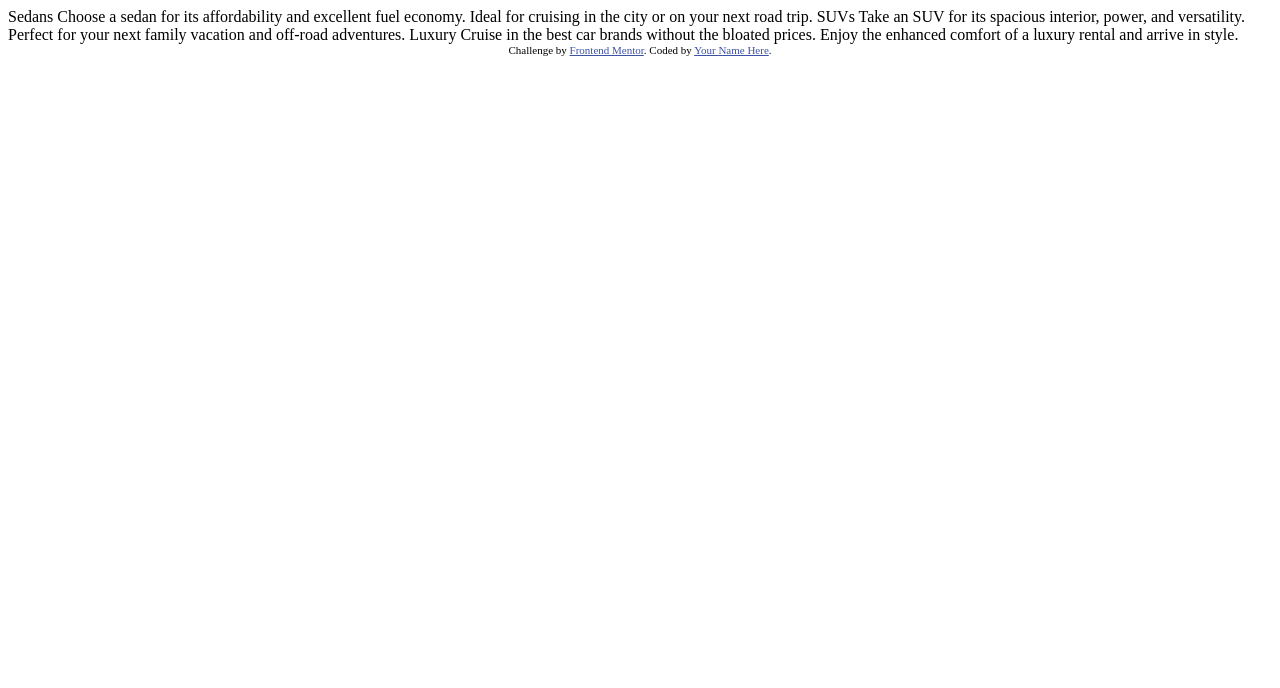
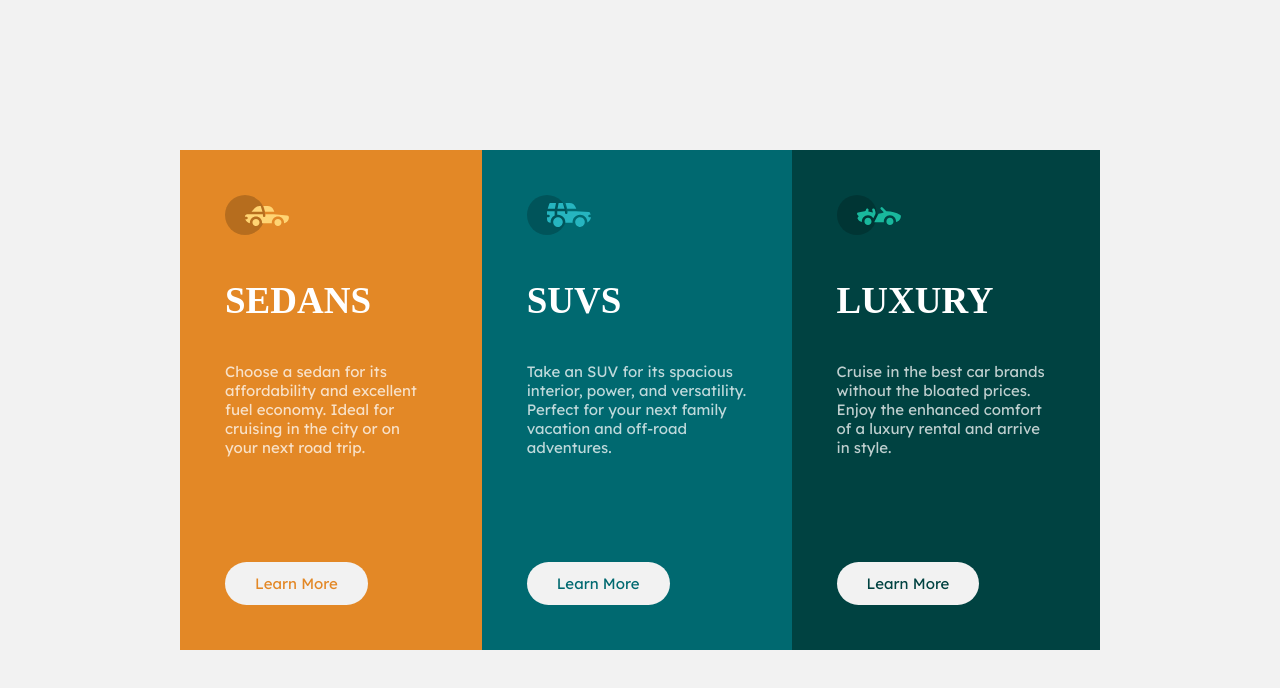
Before and after one commit to inocenciooo/column-preview, a plain HTML site: page index.html in a window 1280 px wide. Drawn offline with Linux system fonts and the light colour scheme; a web font is replaced by a local one.

Commit message:
versão desktop realizada

```diff
--- /dev/null
+++ b/css/style.css
@@ -0,0 +1,86 @@
+@import url('https://fonts.googleapis.com/css2?family=Big+Shoulders:opsz,wght@10..72,100..900&family=Lexend+Deca:wght@100..900&display=swap');
+
+:root {
+  --Bright-orange: hsl(31, 77%, 52%);
+  --Dark-cyan: hsl(184, 100%, 22%);
+  --Very-dark-cyan: hsl(179, 100%, 13%);
+  --Transparent-white-paragraphs: hsla(0, 0%, 100%, 0.75);
+  --Very-light-gray-background-headings-buttons: hsl(0, 0%, 95%);
+}
+* {
+  margin: 0;
+  padding: 0;
+  box-sizing: border-box;
+}
+button {
+  all: unset;
+  cursor: pointer;
+}
+body {
+  font-family: "Lexend Deca";
+  font-weight: 400;
+  height: 100vh;
+  display: flex;
+  flex-direction: column;
+  justify-content: center;
+  align-items: center;
+  background-color: var(--Very-light-gray-background-headings-buttons);
+}
+
+/*PRINICPAL*/
+.hero {
+  display: flex;
+  color: var(--Transparent-white-paragraphs);
+  height: 500px;
+  width: 920px;
+}
+.hero .card {
+  padding: 45px;
+  display: flex;
+  flex-direction: column;
+  font-size: 15px;
+}
+
+.hero .card button {
+  background-color: var(--Very-light-gray-background-headings-buttons);
+  margin-top: auto;
+  padding: 12px 30px;
+  border-radius: 50px;
+  align-self: self-start;
+}
+.hero h2 {
+  font-family: "Big Shoulders";
+  color: white;
+  margin: 40px 0;
+  text-transform: uppercase;
+  font-size: 37px;
+  font-weight: 700;
+}
+.hero .sedans {
+  background-color: var(--Bright-orange);
+}
+.hero .sedans button {
+  color: var(--Bright-orange);
+}
+.hero .suvs {
+  background-color: var(--Dark-cyan);
+}
+.hero .suvs button {
+  color: var(--Dark-cyan);
+}
+.hero .luxury {
+  background-color: var(--Very-dark-cyan);
+}
+.hero .luxury button {
+  color: var(--Very-dark-cyan);
+}
+
+/*FOOTER*/
+.attribution {
+  font-size: 11px;
+  text-align: center;
+}
+
+.attribution a {
+  color: hsl(228, 45%, 44%);
+}
--- a/index.html
+++ b/index.html
@@ -1,36 +1,48 @@
 <!DOCTYPE html>
 <html lang="en">
+
 <head>
   <meta charset="UTF-8">
-  <meta name="viewport" content="width=device-width, initial-scale=1.0"> <!-- displays site properly based on user's device -->
+  <meta name="viewport" content="width=device-width, initial-scale=1.0">
 
   <link rel="icon" type="image/png" sizes="32x32" href="./images/favicon-32x32.png">
+  <link rel="stylesheet" href="./css/style.css">
 
-  <title>Frontend Mentor | 3-column preview card component</title>
+  <title>column preview| Vinícius Inocêncio</title>
 
-  <!-- Feel free to remove these styles or customise in your own stylesheet 👍 -->
-  <style>
-    .attribution { font-size: 11px; text-align: center; }
-    .attribution a { color: hsl(228, 45%, 44%); }
-  </style>
+
 </head>
+
 <body>
-
-  Sedans
-  Choose a sedan for its affordability and excellent fuel economy. Ideal for cruising in the city
-  or on your next road trip.
-
-  SUVs
-  Take an SUV for its spacious interior, power, and versatility. Perfect for your next family vacation
-  and off-road adventures.
-
-  Luxury
-  Cruise in the best car brands without the bloated prices. Enjoy the enhanced comfort of a luxury
-  rental and arrive in style.
-
+  <main class="hero">
+    <section class="card sedans">
+      <div class="icone"><img src="./css/images/icon-sedans.svg"></div>
+      <h2>Sedans</h2>
+      <p>Choose a sedan for its affordability and excellent fuel economy. Ideal for cruising in the city
+        or on your next road trip.</p>
+      <button>Learn More</button>
+    </section>
+    <section class="card suvs">
+      <div class="icone"><img src="./css/images/icon-suvs.svg"></div>
+      <h2>SUVs</h2>
+      <p> Take an SUV for its spacious interior, power, and versatility. Perfect for your next family vacation
+        and off-road adventures.</p>
+      <button>Learn More</button>
+    </section>
+    <section class="card luxury">
+      <div class="icone"><img src="./css/images/icon-luxury.svg"></div>
+      <h2>Luxury</h2>
+      <p> Cruise in the best car brands without the bloated prices. Enjoy the enhanced comfort of a luxury
+        rental and arrive in style.</p>
+      <button>Learn More</button>
+    </section>
+  </main>
+<!--
   <div class="attribution">
     Challenge by <a href="https://www.frontendmentor.io?ref=challenge" target="_blank">Frontend Mentor</a>.
-    Coded by <a href="#">Your Name Here</a>.
+    Coded by <a href="https://www.github.com/inocenciooo">Vinícius Inocêncio</a>.
   </div>
+  -->
 </body>
+
 </html>
```
Also changed, not shown: css/images/favicon-32x32.png (renamed from images/favicon-32x32.png), css/images/icon-luxury.svg (renamed from images/icon-luxury.svg), css/images/icon-sedans.svg (renamed from images/icon-sedans.svg), css/images/icon-suvs.svg (renamed from images/icon-suvs.svg).
